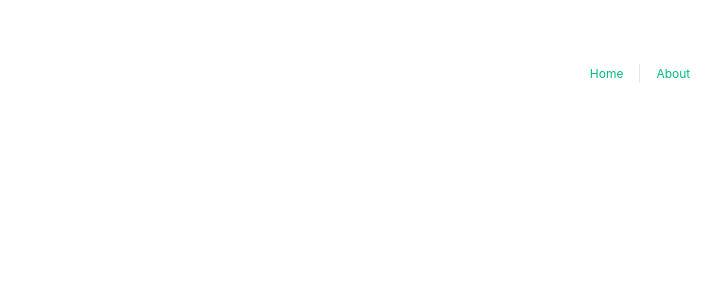
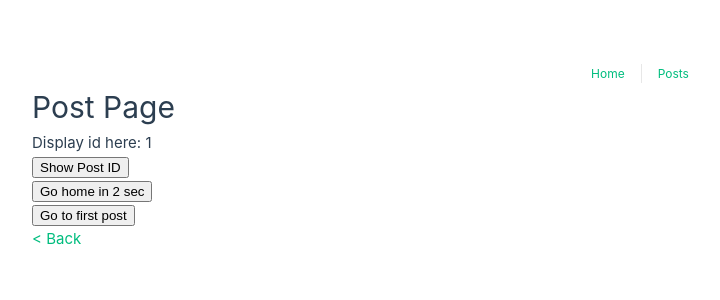
Before and after one commit to 4lexRossi/vue-api-composition, a Vue app: page /postDetail/1 in a window 1280 px wide. Before the commit this address had no page. Shown: the top 300 px of the page, without its empty margins (0-720 px from the left). Built offline with nearby package versions, Linux system fonts and the light colour scheme.

Commit message:
add routing to post page

```diff
--- a/src/App.vue
+++ b/src/App.vue
@@ -1,7 +1,7 @@
 <template>
   <nav>
     <RouterLink to="/">Home</RouterLink>
-    <RouterLink to="/about">About</RouterLink>
+    <RouterLink to="/posts">Posts</RouterLink>
   </nav>
 
   <RouterView />
--- a/src/router/index.js
+++ b/src/router/index.js
@@ -10,12 +10,14 @@ const router = createRouter({
       component: HomeView
     },
     {
-      path: '/about',
-      name: 'about',
-      // route level code-splitting
-      // this generates a separate chunk (About.[hash].js) for this route
-      // which is lazy-loaded when the route is visited.
-      component: () => import('../views/AboutView.vue')
+      path: '/posts',
+      name: 'posts',
+      component: () => import('../views/PostsView.vue')
+    },
+    {
+      path: '/postDetail/:id',
+      name: 'postDetail',
+      component: () => import('../views/PostDetailView.vue')
     }
   ]
 })
--- a/src/views/AboutView.vue
+++ /dev/null
@@ -1,5 +0,0 @@
-<template>
-  <div class="about">
-    <h1>About</h1>
-  </div>
-</template>
--- /dev/null
+++ b/src/views/PostDetailView.vue
@@ -0,0 +1,42 @@
+<template>
+  <div class="post-detail">
+    <h1>Post Page</h1>
+    <p>Display id here: {{ $route.params.id }}</p>
+    <div>
+      <button @click="showPostId">Show Post ID</button>
+    </div>
+    <div>
+      <button @click="goHomeIn2Seconds">Go home in 2 sec</button>
+    </div>
+    <div>
+      <button @click="goToFirstPost">Go to first post</button>
+    </div>
+    <p><RouterLink to="/posts">&lt; Back</RouterLink></p>
+  </div>
+</template>
+
+<script setup>
+import { useRoute, useRouter } from 'vue-router';
+
+const route = useRoute();
+const router = useRouter();
+
+const showPostId = () => {
+  alert(`id is: ${route.params.id}`);
+};
+
+const goHomeIn2Seconds = () => {
+  setTimeout(() => {
+    router.push('/');
+  }, 2000);
+};
+
+const goToFirstPost = () => {
+  router.push({
+    name: 'postDetail',
+    params: {
+      id: 'id1',
+    },
+  });
+};
+</script>
--- /dev/null
+++ b/src/views/PostsView.vue
@@ -0,0 +1,32 @@
+<template>
+  <div class="posts">
+    <h1>Posts</h1>
+  </div>
+
+  <ul>
+    <li>
+      <RouterLink to="/postDetail/id1">post 1</RouterLink>
+    </li>
+    <li>
+      <RouterLink to="/postDetail/id2">post 2</RouterLink>
+    </li>
+    <li>
+      <RouterLink to="/postDetail/id3">post 3</RouterLink>
+    </li>
+  </ul>
+
+  <textarea v-autofocus />
+</template>
+
+<script setup>
+/*
+  imports
+*/
+  import { vAutofocus } from '@/directives/vAutofocus';
+</script>
+
+<style scoped>
+ul {
+  margin-bottom: 1em;
+}
+</style>
```
